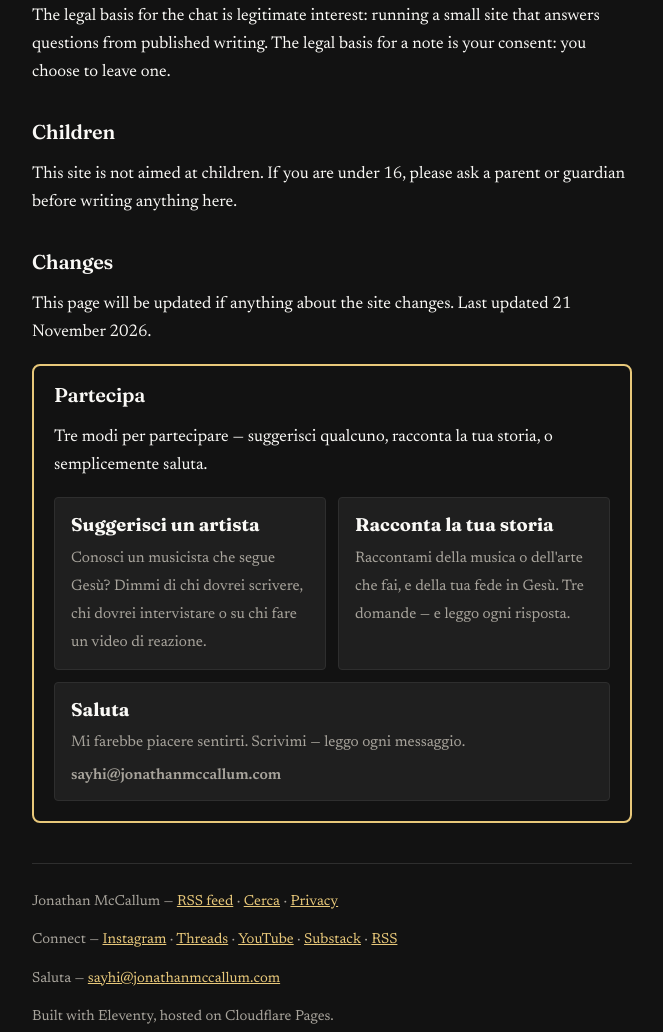
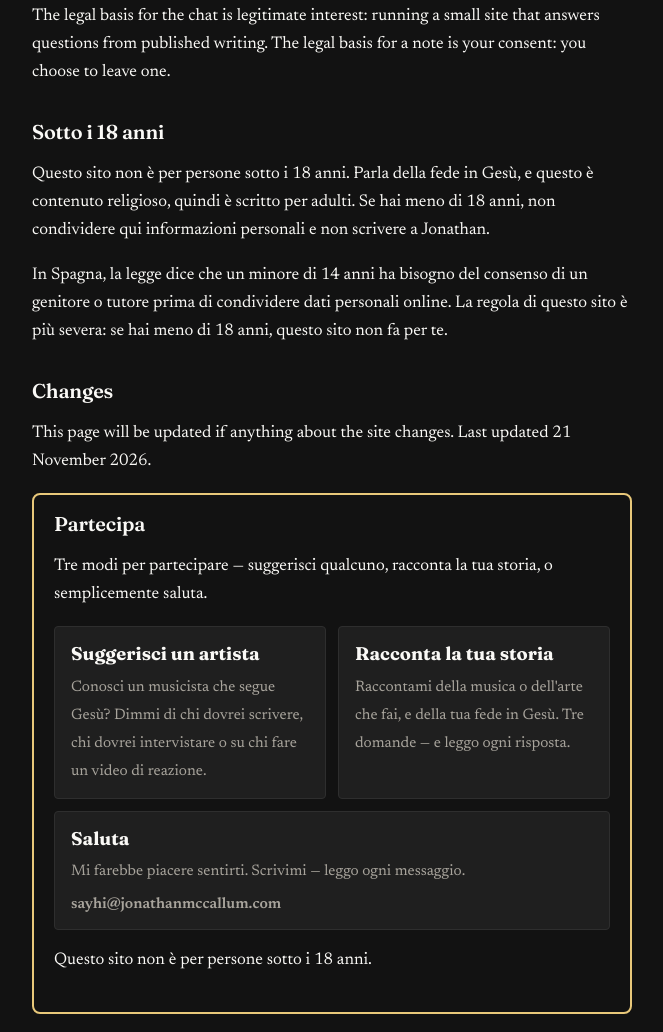
Before and after one commit to streamjonathan/jonathanmccallum-it, an Eleventy site: page content/pages/privacy.md in a window 1280 px wide. Shown: the part 1553-2585 px from the top of the page, without its empty margins (308-971 px from the left). Built offline with nearby package versions, Linux system fonts and the light colour scheme; Eleventy itself is replaced by a stand-in of ours; files that its build step writes are made by us from their sources.

Commit message:
Under-18 policy: site is not for people under 18 [it]

```diff
--- a/_includes/get-involved.njk
+++ b/_includes/get-involved.njk
@@ -16,4 +16,5 @@
       <span class="get-involved__email" data-contact-email-text>Scrivimi un'email</span>
     </a>
   </div>
+  <p>Questo sito non è per persone sotto i 18 anni.</p>
 </section>
--- a/content/pages/privacy.md
+++ b/content/pages/privacy.md
@@ -40,9 +40,11 @@ This site follows the EU's General Data Protection Regulation (GDPR) as its stan
 
 The legal basis for the chat is legitimate interest: running a small site that answers questions from published writing. The legal basis for a note is your consent: you choose to leave one.
 
-## Children
+## Sotto i 18 anni
 
-This site is not aimed at children. If you are under 16, please ask a parent or guardian before writing anything here.
+Questo sito non è per persone sotto i 18 anni. Parla della fede in Gesù, e questo è contenuto religioso, quindi è scritto per adulti. Se hai meno di 18 anni, non condividere qui informazioni personali e non scrivere a Jonathan.
+
+In Spagna, la legge dice che un minore di 14 anni ha bisogno del consenso di un genitore o tutore prima di condividere dati personali online. La regola di questo sito è più severa: se hai meno di 18 anni, questo sito non fa per te.
 
 ## Changes
 
```
